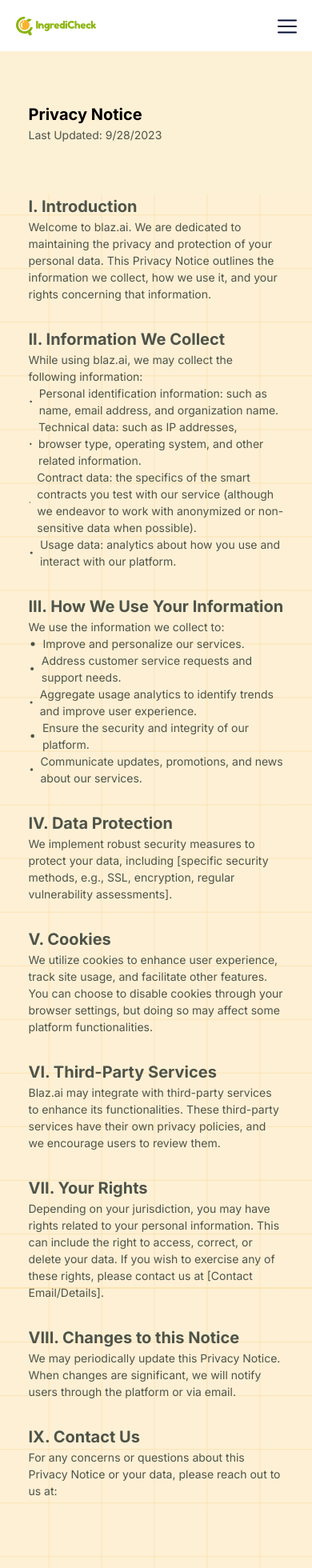
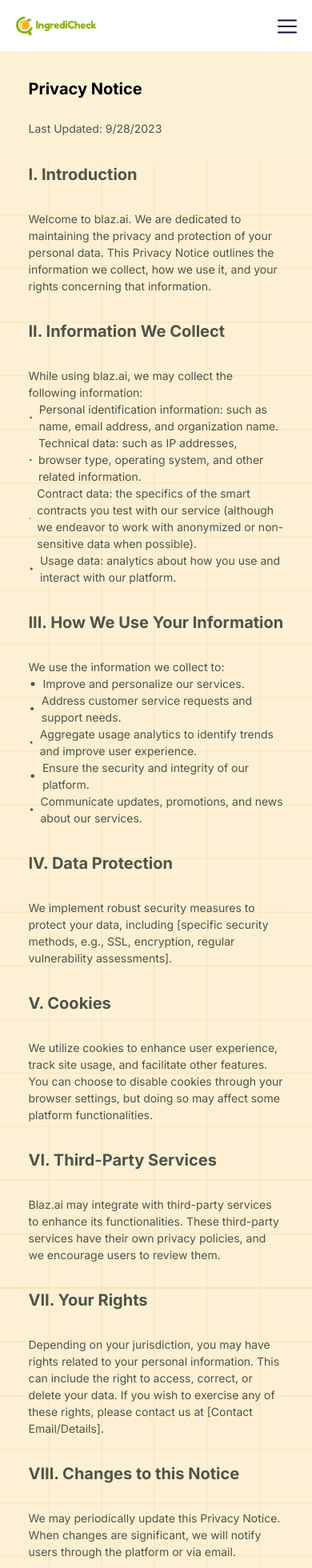
Before and after one commit to nur-it/ingredi-check-landing-page, a React (Vite) app: page /privacy-policy in a window 390 px wide. Shown: the top 1960 px of the page at 80% size. Built offline with nearby package versions, Linux system fonts and the light colour scheme.

Commit message:
gap issues solved

```diff
--- a/src/components/screen/About/AboutContact.tsx
+++ b/src/components/screen/About/AboutContact.tsx
@@ -1,3 +1,4 @@
+import { Link } from "react-router-dom";
 import vector1 from "../../../assets/images/aboutContactImages/vector1.png";
 import vector2 from "../../../assets/images/aboutContactImages/vector2.png";
 import vector3 from "../../../assets/images/aboutContactImages/vector3.png";
@@ -11,11 +12,11 @@ const AboutContact = () => {
             Get in touch
           </h3>
           <div className="max-w-[87.8rem] mx-auto">
-            <p className="text-white mt-[2.17rem] md:mt-[3.2rem] text-[1.4rem] md:text-[2rem] leading-[2.02rem] md:leading-[3.2rem]">
+            <p className="text-white mt-[2.17rem] md:mt-[3.2rem] text-[1.4rem] md:text-[2rem] leading-[3.2rem]">
               To get in contact for any other reason (feedback, issues,
-              high-fives), send me a brief message at hello@ingredicheck.co
+              high-fives), send me a brief message at <Link to='mailto:hello@ingredicheck.co' className="underline">hello@ingredicheck.co</Link>
             </p>
-            <p className="text-white mt-[2.17rem] md:mt-[3.2rem] text-[1.4rem] md:text-[2rem] leading-[2.02rem] md:leading-[3.2rem]">
+            <p className="text-white mt-[2.17rem] md:mt-[3.2rem] text-[1.4rem] md:text-[2rem] leading-[3.2rem]">
               I'd love to hear from you! Every little detail matters, so please
               don't hesitate to reach out!
             </p>
--- a/src/components/screen/About/AboutFounder.tsx
+++ b/src/components/screen/About/AboutFounder.tsx
@@ -11,7 +11,7 @@ const AboutFounder = () => {
             </h2>
           </div>
           <div className="text-center">
-            <div className="w-[12rem] h-[12rem] md:w-[15.5rem] md:h-[15.5rem] flex justify-center items-center rounded-full mx-auto bg-[linear-gradient(281.71deg,_#96CB02_16.78%,_#FAB222_73.53%)]">
+            <div className="w-[12rem] h-[12rem] md:w-[15.5rem] md:h-[15.5rem] flex justify-center items-center rounded-full mx-auto bg-[linear-gradient(281.71deg,_#96CB02_16.78%,_#FAB222_73.53%)] mt-[2.4rem] md:mt-[3rem] [&_p]:font-inter">
                 <img src={founderImg} alt="founderImg"  className="w-[10.5rem] h-[10.5rem] md:w-[13.5rem] md:h-[13.5rem] rounded-full"/>
             </div>
             {/* <div>
--- a/src/components/screen/About/AboutMission.tsx
+++ b/src/components/screen/About/AboutMission.tsx
@@ -8,7 +8,7 @@ const AboutMission = () => {
               Our Mission: Simplifying Your Grocery Shopping
             </h2>
           </div>
-          <div className="[&_p]:text-dark [&_p]:mt-[2.17rem] [&_p]:md:mt-[3.2rem] [&_p]:text-[1.4rem] [&_p]:md:text-[2rem] [&_p]:leading-[2.02rem] [&_p]:md:leading-[3.2rem]">
+          <div className="[&_p]:text-dark [&_p]:font-inter [&_p]:mt-[2.17rem] [&_p]:md:mt-[3.2rem] [&_p]:text-[1.4rem] [&_p]:md:text-[2rem] [&_p]:leading-[2.02rem] [&_p]:md:leading-[3.2rem]">
             <p>
               I created IngrediCheck out of a personal need that hit close to
               home. Imagine this: You're at the grocery store with your family,
--- a/src/components/screen/PrivacyPolicy/PrivacyNotice.tsx
+++ b/src/components/screen/PrivacyPolicy/PrivacyNotice.tsx
@@ -3,9 +3,9 @@ const PrivacyNotice = () => {
     <section className="bg-[#FCF0D5]">
       <div className="container px-[1.6rem] md:px-[6.4rem]">
         <div>
-          <div className="py-[6.4rem] ">
+          <div className="py-[3.2rem] md:py-[6.4rem] ">
             <h1 className="text-inter font-bold text-[2rem] md:text-[4rem]">Privacy Notice</h1>
-            <p className="font-inter text-[1.4rem] text-dark">Last Updated: 9/28/2023</p>
+            <p className="font-inter text-[1.4rem] text-dark mt-[2.4rem]">Last Updated: 9/28/2023</p>
           </div>
         </div>
       </div>
--- a/src/components/screen/PrivacyPolicy/PrivacyTerms.tsx
+++ b/src/components/screen/PrivacyPolicy/PrivacyTerms.tsx
@@ -8,7 +8,7 @@ const PrivacyTerms = () => {
           {/* term 1 */}
           <div>
             <h3>I. Introduction</h3>
-            <p>
+            <p className="mt-[3rem]">
               Welcome to blaz.ai. We are dedicated to maintaining the privacy
               and protection of your personal data. This Privacy Notice outlines
               the information we collect, how we use it, and your rights
@@ -20,7 +20,7 @@ const PrivacyTerms = () => {
           {/* term 2*/}
           <div>
             <h3>II. Information We Collect</h3>
-            <p>
+            <p className="mt-[3rem]">
               While using blaz.ai, we may collect the following information:
             </p>
             <div className="flex items-center gap-x-[0.8rem]">
@@ -58,7 +58,7 @@ const PrivacyTerms = () => {
           {/* term 3 */}
           <div>
             <h3>III. How We Use Your Information</h3>
-            <p>We use the information we collect to: </p>
+            <p className="mt-[3rem]">We use the information we collect to: </p>
             <div className="flex items-center gap-x-[0.8rem]">
               <GoDotFill className="text-dark" />
               <p>Improve and personalize our services.</p>
@@ -90,7 +90,7 @@ const PrivacyTerms = () => {
           {/* term 4 */}
           <div>
             <h3>IV. Data Protection</h3>
-            <p>
+            <p className="mt-[3rem]">
               We implement robust security measures to protect your data,
               including [specific security methods, e.g., SSL, encryption,
               regular vulnerability assessments].
@@ -101,7 +101,7 @@ const PrivacyTerms = () => {
           {/* term 5 */}
           <div>
             <h3>V. Cookies</h3>
-            <p>
+            <p className="mt-[3rem]">
               We utilize cookies to enhance user experience, track site usage,
               and facilitate other features. You can choose to disable cookies
               through your browser settings, but doing so may affect some
@@ -113,7 +113,7 @@ const PrivacyTerms = () => {
           {/* term 6 */}
           <div>
             <h3>VI. Third-Party Services</h3>
-            <p>
+            <p className="mt-[3rem]">
               Blaz.ai may integrate with third-party services to enhance its
               functionalities. These third-party services have their own privacy
               policies, and we encourage users to review them.
@@ -124,7 +124,7 @@ const PrivacyTerms = () => {
           {/* term 7 */}
           <div>
             <h3>VII. Your Rights</h3>
-            <p>
+            <p className="mt-[3rem]">
               Depending on your jurisdiction, you may have rights related to
               your personal information. This can include the right to access,
               correct, or delete your data. If you wish to exercise any of these
@@ -136,7 +136,7 @@ const PrivacyTerms = () => {
           {/* term 8 */}
           <div>
             <h3>VIII. Changes to this Notice</h3>
-            <p>
+            <p className="mt-[3rem]">
               We may periodically update this Privacy Notice. When changes are
               significant, we will notify users through the platform or via
               email.
@@ -147,7 +147,7 @@ const PrivacyTerms = () => {
           {/* term 9 */}
           <div>
             <h3>IX. Contact Us</h3>
-            <p>
+            <p className="mt-[3rem]">
               For any concerns or questions about this Privacy Notice or your
               data, please reach out to us at:
             </p>
```
